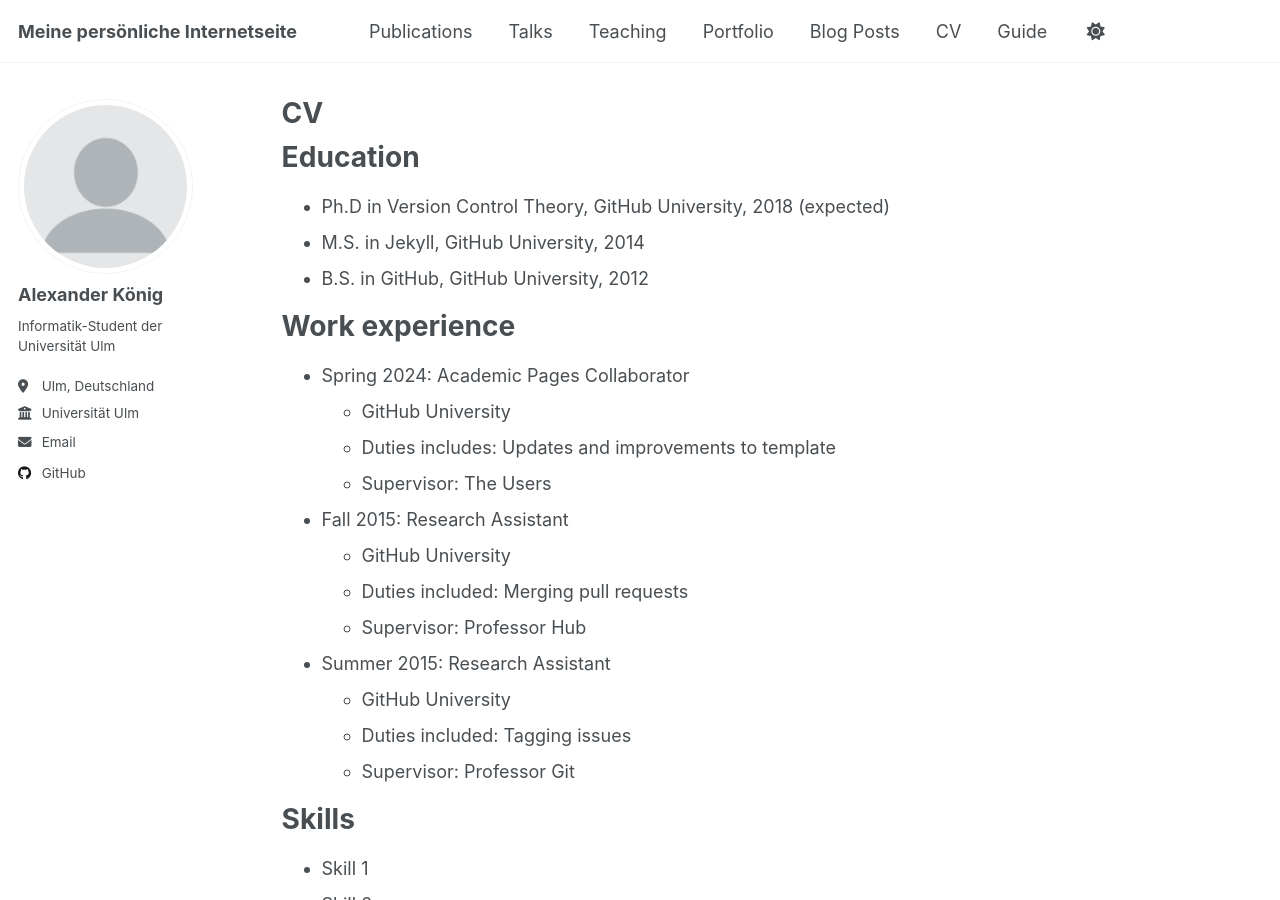
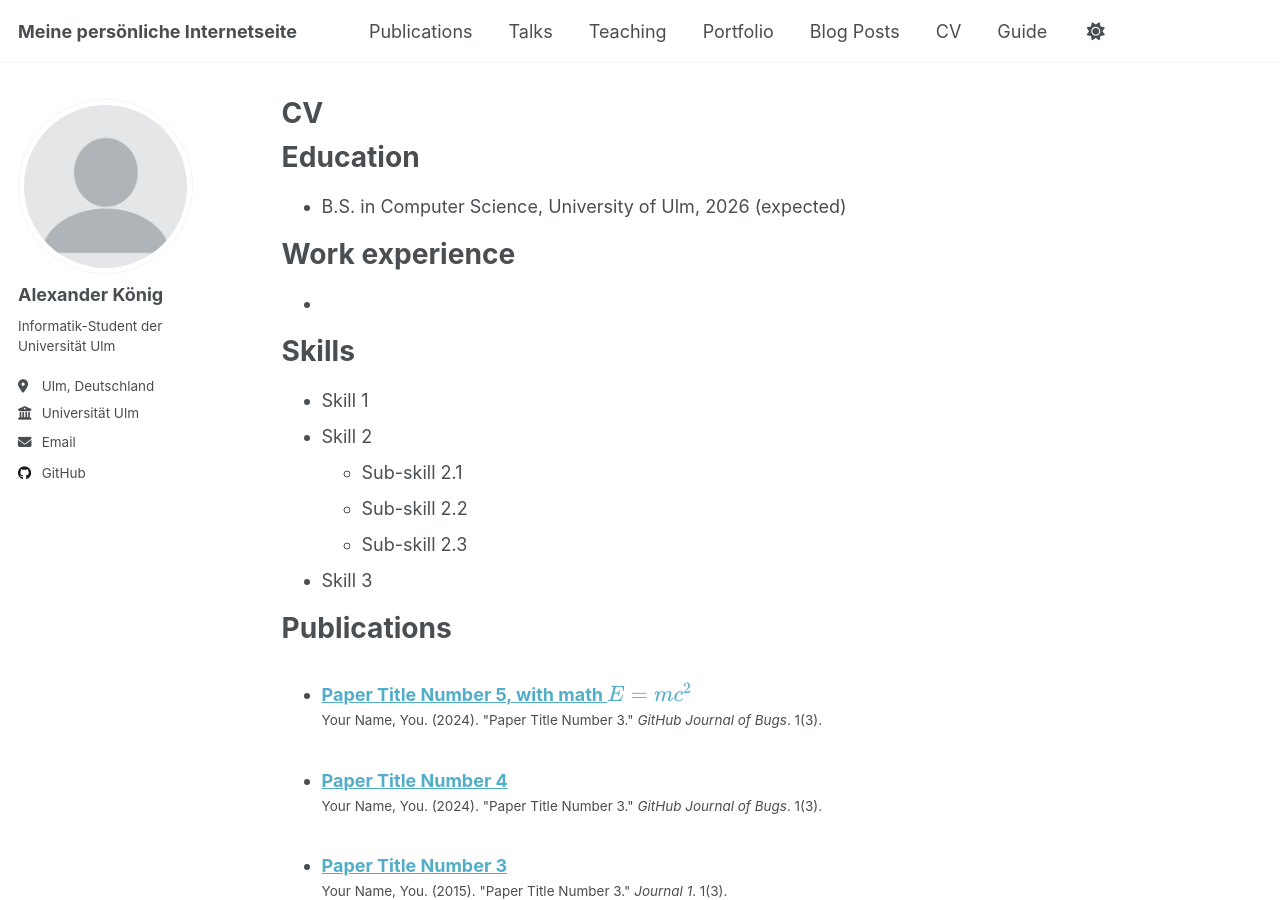
Before and after one commit to StoicAlexreal/stoicalexreal.github.io, a Jekyll site: the page built from _pages/cv.md, in a window 1280 px wide and 900 px high. Built offline with Jekyll 4.4.1, drawn with Linux system fonts in a browser that asks for light colours; a script that is not in the unit is left out.

Commit message:
Update cv.md
edit: cv section a bit

```diff
--- a/_pages/cv.md
+++ b/_pages/cv.md
@@ -11,26 +11,11 @@ redirect_from:
 
 Education
 ======
-* Ph.D in Version Control Theory, GitHub University, 2018 (expected)
-* M.S. in Jekyll, GitHub University, 2014
-* B.S. in GitHub, GitHub University, 2012
+* B.S. in Computer Science, University of Ulm, 2026 (expected)
 
 Work experience
 ======
-* Spring 2024: Academic Pages Collaborator
-  * GitHub University
-  * Duties includes: Updates and improvements to template
-  * Supervisor: The Users
-
-* Fall 2015: Research Assistant
-  * GitHub University
-  * Duties included: Merging pull requests
-  * Supervisor: Professor Hub
-
-* Summer 2015: Research Assistant
-  * GitHub University
-  * Duties included: Tagging issues
-  * Supervisor: Professor Git
+*
 
 Skills
 ======
```
